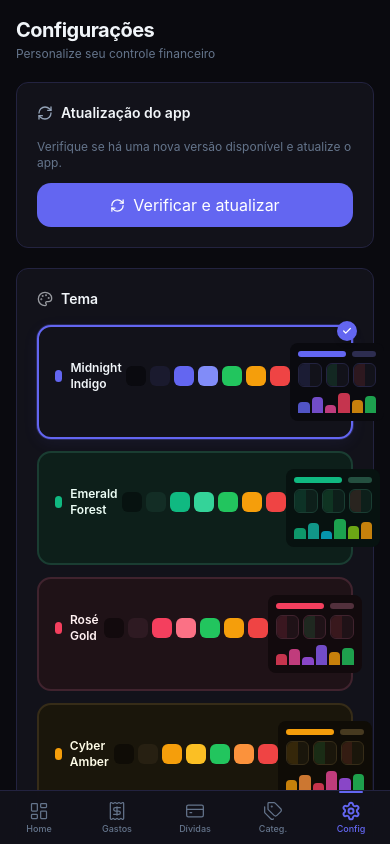
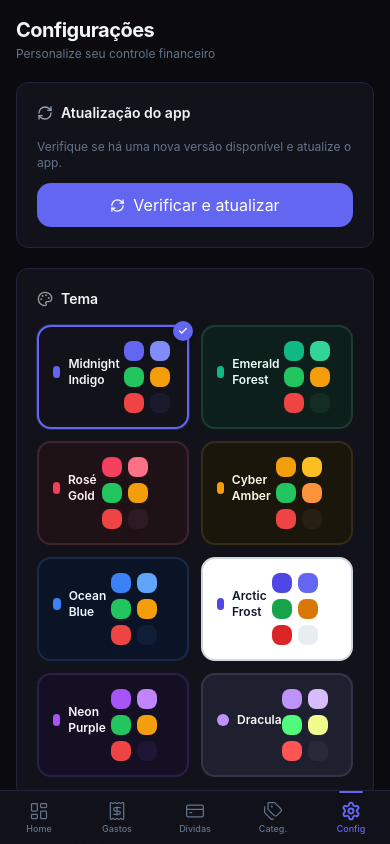
Before and after one commit to rcfutura-spec/ControleFinanceiro, a React (Vite) app: page / in a window 390 px wide. Both pictures are taken after a click on the tab "Config". Shown: the top 844 px of the page. Built offline with nearby package versions, Linux system fonts and the light colour scheme.

Commit message:
fix: theme picker simplificado mobile + remove R$ sobreposto nos inputs

```diff
--- a/src/components/Settings.jsx
+++ b/src/components/Settings.jsx
@@ -187,12 +187,9 @@ export default function Settings({ salary, setSalary, transactions, categories,
       {/* Salary */}
       <Section title="Salário mensal" icon={DollarSign} theme={theme}>
         <div className="flex gap-3">
-          <div className="relative flex-1">
-            <span className="absolute left-3 top-1/2 -translate-y-1/2 text-xs font-medium" style={{ color: c.textDim }}>R$</span>
-            <input type="number" value={salaryInput} onChange={e => setSalaryInput(e.target.value)} min="0" step="100"
-              className="w-full rounded-xl pl-10 pr-3 py-2.5 text-sm border focus:outline-none focus:ring-2" style={inputStyle} />
-          </div>
-          <button onClick={handleSalarySave} className="px-5 py-2.5 rounded-xl text-sm font-medium" style={{ background: c.accent, color: '#fff' }}>Salvar</button>
+          <input type="number" value={salaryInput} onChange={e => setSalaryInput(e.target.value)} min="0" step="100"
+            placeholder="Valor em R$" className="flex-1" style={inputStyle} />
+          <button onClick={handleSalarySave} className="px-5 rounded-xl text-sm font-semibold shrink-0" style={{ background: c.accent, color: '#fff' }}>Salvar</button>
         </div>
         {salaryError && <p className="text-[11px] mt-1" style={{ color: '#ef4444' }}>{salaryError}</p>}
         {salary > 0 && <p className="text-[11px] mt-2" style={{ color: c.textDim }}>Atual: {formatCurrency(salary)}</p>}
@@ -202,12 +199,9 @@ export default function Settings({ salary, setSalary, transactions, categories,
       <Section title="Meta de economia" icon={Target} theme={theme}>
         <p className="text-xs mb-3" style={{ color: c.textDim }}>Quanto quer guardar por mês? Acompanhe no Dashboard.</p>
         <div className="flex gap-3">
-          <div className="relative flex-1">
-            <span className="absolute left-3 top-1/2 -translate-y-1/2 text-xs font-medium" style={{ color: c.textDim }}>R$</span>
-            <input type="number" value={goalInput} onChange={e => setGoalInput(e.target.value)} min="0" step="50"
-              className="w-full rounded-xl pl-10 pr-3 py-2.5 text-sm border focus:outline-none focus:ring-2" style={inputStyle} />
-          </div>
-          <button onClick={handleGoalSave} className="px-5 py-2.5 rounded-xl text-sm font-medium" style={{ background: c.accent, color: '#fff' }}>Salvar</button>
+          <input type="number" value={goalInput} onChange={e => setGoalInput(e.target.value)} min="0" step="50"
+            placeholder="Valor em R$" className="flex-1" style={inputStyle} />
+          <button onClick={handleGoalSave} className="px-5 rounded-xl text-sm font-semibold shrink-0" style={{ background: c.accent, color: '#fff' }}>Salvar</button>
         </div>
       </Section>
 
--- a/src/components/ThemePicker.jsx
+++ b/src/components/ThemePicker.jsx
@@ -9,17 +9,17 @@ export default function ThemePicker({ currentTheme, onThemeChange }) {
         <Palette size={16} className="opacity-60" />
         <h3 className="text-sm font-semibold">Tema</h3>
       </div>
-      <div className="grid grid-cols-1 sm:grid-cols-2 gap-3">
+      <div className="grid grid-cols-2 gap-3">
         {THEMES.map(theme => {
           const isActive = currentTheme === theme.id
           const c = theme.colors
           return (
             <button key={theme.id} onClick={() => onThemeChange(theme.id)}
-              className="relative text-left rounded-xl p-4 transition-all duration-200 border-2"
+              className="relative text-left rounded-2xl p-3.5 transition-all duration-200"
               style={{
                 background: c.bg800,
-                borderColor: isActive ? c.accent : c.bg600,
-                boxShadow: isActive ? `0 0 0 1px ${c.accent}40, 0 4px 16px ${c.accent}15` : 'none',
+                border: `2px solid ${isActive ? c.accent : c.bg600}`,
+                boxShadow: isActive ? `0 0 0 1px ${c.accent}40` : 'none',
               }}>
               {isActive && (
                 <div className="absolute -top-1.5 -right-1.5 w-5 h-5 rounded-full flex items-center justify-center shadow-md"
@@ -28,36 +28,16 @@ export default function ThemePicker({ currentTheme, onThemeChange }) {
                 </div>
               )}
 
-              <div className="flex items-center gap-2 mb-3">
+              <div className="flex items-center gap-2 mb-2.5">
                 <div className="w-3 h-3 rounded-full" style={{ background: c.accent }} />
                 <span className="text-xs font-semibold" style={{ color: c.text }}>{theme.name}</span>
               </div>
 
-              {/* Swatches */}
-              <div className="flex gap-1 mb-3">
-                {[c.bg900, c.bg700, c.accent, c.accentLight, c.success, c.warning, c.danger].map((color, i) => (
-                  <div key={i} className="w-5 h-5 rounded-md" style={{ background: color }} />
+              {/* Color swatches only — clean and simple */}
+              <div className="flex gap-1.5 flex-wrap">
+                {[c.accent, c.accentLight, c.success, c.warning, c.danger, c.bg700].map((color, i) => (
+                  <div key={i} className="w-5 h-5 rounded-lg" style={{ background: color }} />
                 ))}
-              </div>
-
-              {/* Mini preview */}
-              <div className="rounded-lg p-2 space-y-1.5" style={{ background: c.bg900 }}>
-                <div className="flex gap-1.5">
-                  <div className="h-1.5 w-12 rounded-full" style={{ background: c.accent }} />
-                  <div className="h-1.5 w-6 rounded-full" style={{ background: c.bg500 }} />
-                </div>
-                <div className="flex gap-1">
-                  {[c.accent, c.success, c.danger].map((color, i) => (
-                    <div key={i} className="flex-1 h-6 rounded-md" style={{ background: c.bg800, border: `1px solid ${c.bg600}` }}>
-                      <div className="h-full w-1/2 rounded-l-md" style={{ background: color + '20' }} />
-                    </div>
-                  ))}
-                </div>
-                <div className="flex items-end gap-0.5 h-5">
-                  {(c.chart || [c.accent, c.accentLight, c.success, c.warning, c.danger]).slice(0, 6).map((color, i) => (
-                    <div key={i} className="flex-1 rounded-t-sm" style={{ background: color, height: `${[55, 80, 40, 100, 65, 85][i]}%`, opacity: 0.8 }} />
-                  ))}
-                </div>
               </div>
             </button>
           )
```
